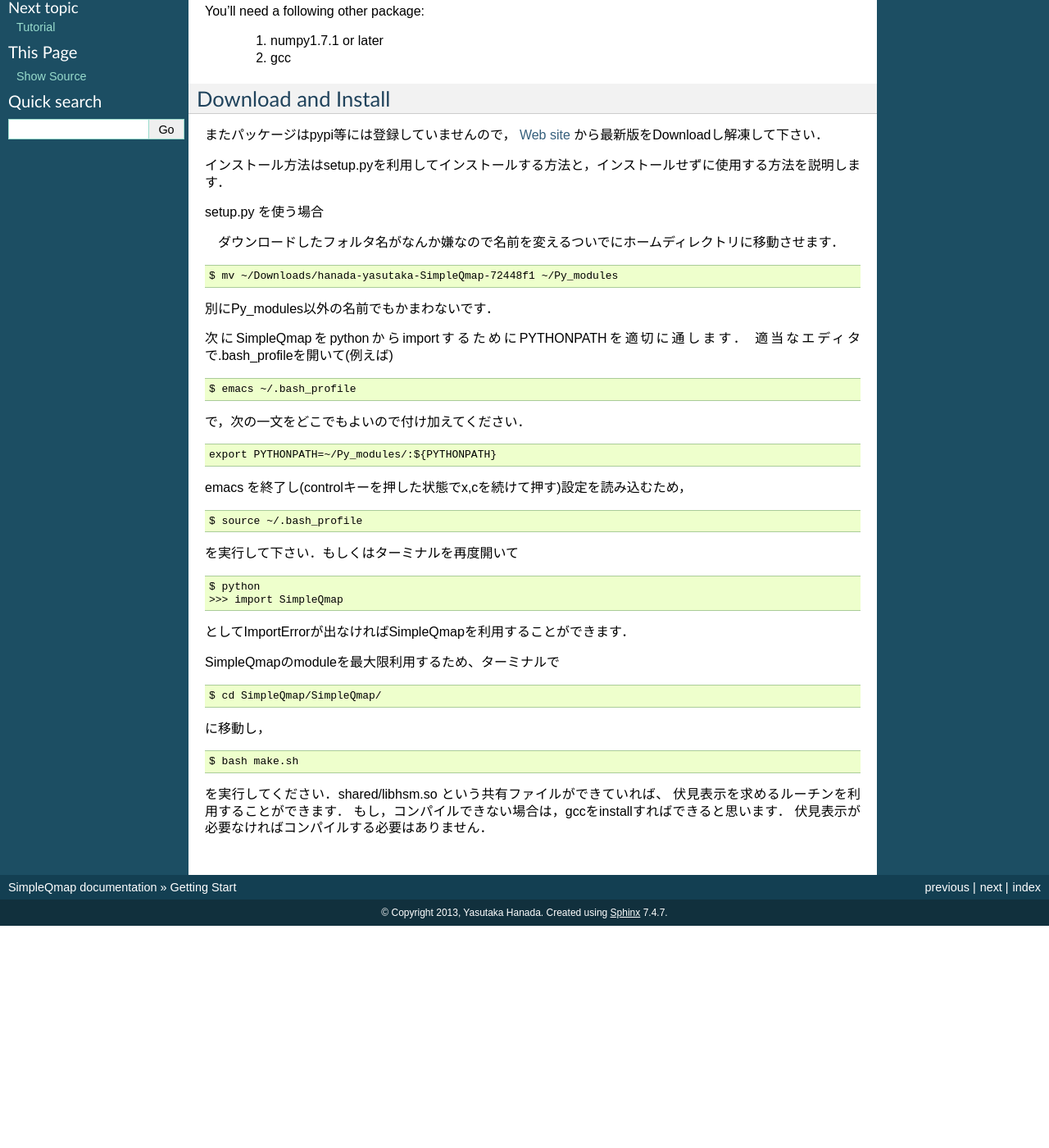
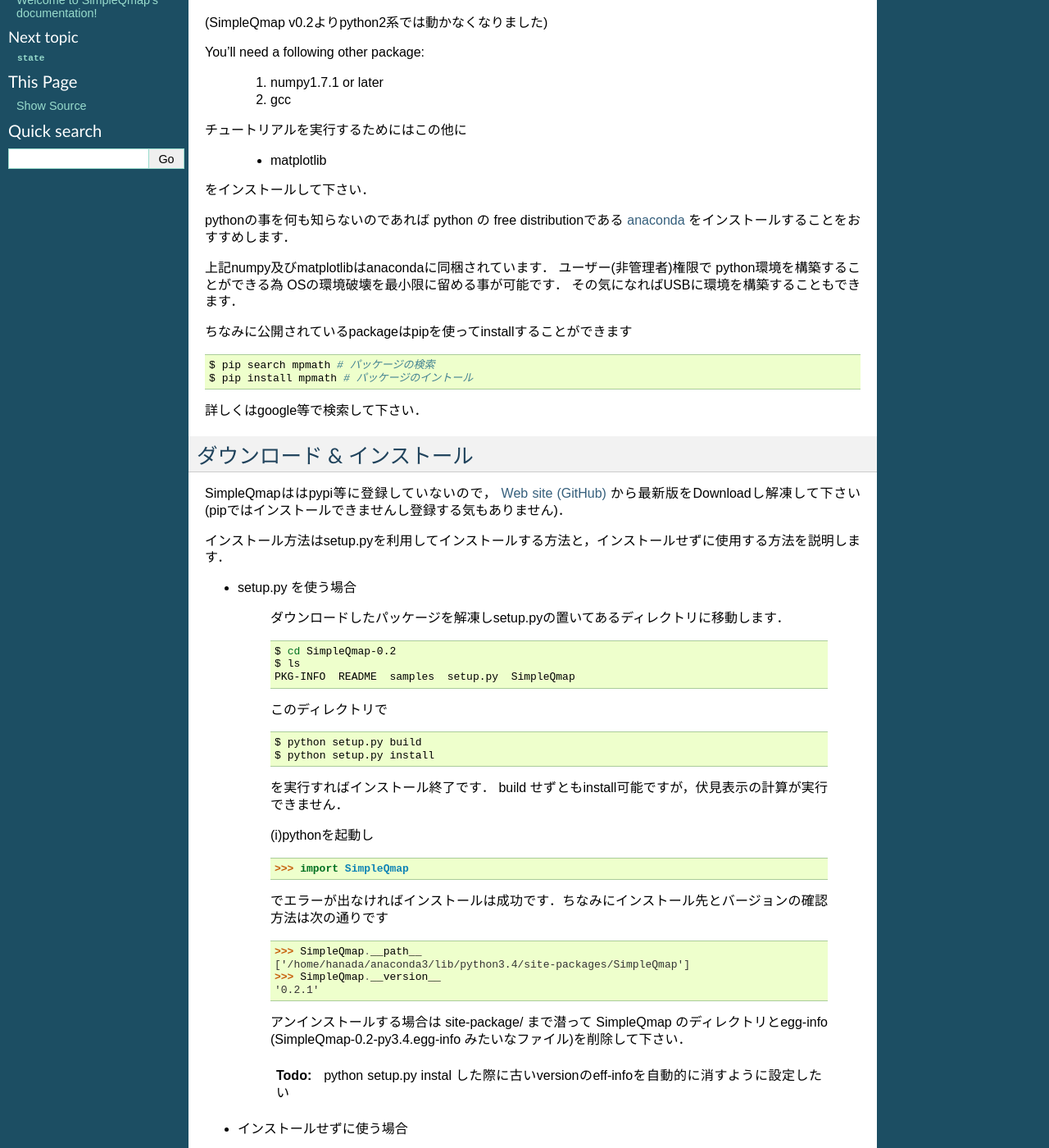
Before and after one commit to hanada-yasutaka/SimpleQmap, a Sphinx documentation site: the page built from docs/require.rst, in a window 1280 px wide and 1400 px high, scrolled down 203 px. Shown: the whole window at 82% size. Built offline with Sphinx 7.4.7, drawn with Linux system fonts in a browser that asks for light colours; pages that are not in the unit, such as notebooks, are missing from menus; before the commit the page ends 1332 px from its top, so only the background shows below that; some of the changed text lies outside the part shown.

```diff
--- a/docs/conf.py
+++ b/docs/conf.py
@@ -25,10 +25,13 @@ import sys, os
 
 # Add any Sphinx extension module names here, as strings. They can be extensions
 # coming with Sphinx (named 'sphinx.ext.*') or your custom ones.
-extensions = ['sphinx.ext.autodoc', 'numpydoc', 'sphinx.ext.mathjax', 'sphinx.ext.todo']
+sys.path.insert(0, os.path.abspath('.'))
+extensions = ['sphinx.ext.autodoc', 'numpydoc', 'mathjax', 'sphinx.ext.todo']
 
-mathjax_path = 'http://mathjax.connectmv.com/MathJax.js?config=default'
+#mathjax_path = "https://cdn.mathjax.org/mathjax/latest/MathJax.js?config=TeX-MML-AM_CHTML"
 todo_include_todos=True
+
+
 
 
 # Add any paths that contain templates here, relative to this directory.
--- a/docs/require.rst
+++ b/docs/require.rst
@@ -1,12 +1,13 @@
 ================
-Getting Start
+はじめに
 ================
 
-Requirements
+動作環境
 -------------
 
-Mac OS X or Linux environment (does not support Windows)
-SimpleQmap requires Python3.3 or later. It has been tested with Python3.4.
+Mac OS X か 一般的なLinux (windows機を持っていないので未検証)
+Python 3系でないと動きません．テストはpython3.4で行っています．
+
 (SimpleQmap v0.2よりpython2系では動かなくなりました)
 
 You'll need a following other package:
@@ -14,69 +15,139 @@ You'll need a following other package:
     1. numpy1.7.1 or later
     2. gcc
 
-Download and Install
+チュートリアルを実行するためにはこの他に
+
+    * matplotlib
+
+をインストールして下さい．
+
+pythonの事を何も知らないのであれば python の free distributionである
+`anaconda <https://www.continuum.io/downloads#_unix>`_
+をインストールすることをおすすめします．
+
+上記numpy及びmatplotlibはanacondaに同梱されています．
+ユーザー(非管理者)権限で python環境を構築することができる為
+OSの環境破壊を最小限に留める事が可能です．
+その気になればUSBに環境を構築することもできます．
+
+ちなみに公開されているpackageはpipを使ってinstallすることができます
+
+.. code-block:: bash
+
+    $ pip search mpmath # パッケージの検索
+    $ pip install mpmath # パッケージのイントール
+
+詳しくはgoogle等で検索して下さい．
+
+
+ダウンロード & インストール
 ---------------------------------
 
-またパッケージはpypi等には登録していませんので，
-`Web site <http://hanada-yasutaka.github.io/SimpleQmap/>`_
-から最新版をDownloadし解凍して下さい．
+SimpleQmapははpypi等に登録していないので，
+`Web site (GitHub) <http://hanada-yasutaka.github.io/SimpleQmap/>`_
+から最新版をDownloadし解凍して下さい(pipではインストールできませんし登録する気もありません)．
 
 インストール方法はsetup.pyを利用してインストールする方法と，インストールせずに使用する方法を説明します．
 
-setup.py を使う場合
+* setup.py を使う場合
+
+    ダウンロードしたパッケージを解凍しsetup.pyの置いてあるディレクトリに移動します．
+
+    .. code-block:: bash
+
+        $ cd SimpleQmap-0.2
+        $ ls
+        PKG-INFO  README  samples  setup.py  SimpleQmap
 
 
+    このディレクトリで
 
+    .. code-block:: bash
 
-　ダウンロードしたフォルタ名がなんか嫌なので名前を変えるついでにホームディレクトリに移動させます．
+        $ python setup.py build
+        $ python setup.py install
 
-.. code-block:: none
+    を実行すればインストール終了です．
+    build せずともinstall可能ですが，伏見表示の計算が実行できません．
 
-    $ mv ~/Downloads/hanada-yasutaka-SimpleQmap-72448f1 ~/Py_modules
+    (i)pythonを起動し
 
-別にPy_modules以外の名前でもかまわないです．
+    .. code-block:: python
 
-次にSimpleQmapをpythonからimportするためにPYTHONPATHを適切に通します．
-適当なエディタで.bash_profileを開いて(例えば)
+        >>> import SimpleQmap
 
-.. code-block:: none
+    でエラーが出なければインストールは成功です．ちなみにインストール先とバージョンの確認方法は次の通りです
 
-    $ emacs ~/.bash_profile
+    .. code-block:: python
 
-で，次の一文をどこでもよいので付け加えてください．
+        >>> SimpleQmap.__path__
+        ['/home/hanada/anaconda3/lib/python3.4/site-packages/SimpleQmap']
+        >>> SimpleQmap.__version__
+        '0.2.1'
 
-.. code-block:: none
+    アンインストールする場合は site-package/ まで潜って SimpleQmap のディレクトリとegg-info
+    (SimpleQmap-0.2-py3.4.egg-info みたいなファイル)を削除して下さい．
 
-    export PYTHONPATH=~/Py_modules/:${PYTHONPATH}
+    .. todo::
 
-emacs を終了し(controlキーを押した状態でx,cを続けて押す)設定を読み込むため，
+        python setup.py instal した際に古いversionのeff-infoを自動的に消すように設定したい
 
-.. code-block:: none
+* インストールせずに使う場合
 
-    $ source ~/.bash_profile
+    上記方法でインストールするのはソースパスが深い場所に潜ってしまうので，
+    SimpleQmapのソースコードをじかに編集したい場合すこし面倒になります．
+    インストールせずに使いたい場合は
+    展開したzipファイル内にあるSimpleQmapをディレクトリを
+    PYTHONPATHに設定して下さい．
 
-を実行して下さい．もしくはターミナルを再度開いて
+    例えばホームディレクトにPyModulesを作ったとして，そこにSimpleQmapを置く場合を例示にあげると，
+    展開したzipファイルの中にあるSimpleQmapを
 
-.. code-block:: none
+    .. code-block:: bash
 
-    $ python
-    >>> import SimpleQmap
+        $ unzip SimpleQmap-0.2.zip
+        $ mv SimpleQmap ~/PyModules/
 
-としてImportErrorが出なければSimpleQmapを利用することができます．
+    PYTHONPATHの設定はbashの場合
 
-SimpleQmapのmoduleを最大限利用するため、ターミナルで
+    .. code-block:: python
 
-.. code-block:: none
+        $ export PYTHONPATH=~/PyModules:${PYTHONPATH}
 
-    $ cd SimpleQmap/SimpleQmap/
+    とすれば設定できます．
+    (~/.bash_profile or ~/.bashrc に上記命令を記述すればターミナルを開くたびに自動でPYTHONPATHが設定されます．$は記述しないでくだい)．
 
-に移動し，
+    更に伏見表示の計算を行う為に
 
-.. code-block:: none
+    .. code-block:: bash
 
-    $ bash make.sh
+        $ cd ~/SimpleQmap
+        $ bash make.sh
 
-を実行してください．shared/libhsm.so という共有ファイルができていれば、
-伏見表示を求めるルーチンを利用することができます．
-もし，コンパイルできない場合は，gccをinstallすればできると思います．
-伏見表示が必要なければコンパイルする必要はありません．
+    を実行して下さい．ls を実行して shared/libhsm.so ファイルが作られていれば成功です．
+
+    PyModules のディレクトとは **異なる** ディレクトにに移動して(i)pythonを起動し
+
+    .. code-block:: python
+
+        >>> import SimpleQmap
+
+    を実行して何も出力されなければ設定完了です．もちろんpathは
+
+        >>> SimpleQmap.__path__
+        ['/home/hanada/PyModules/SimpleQmap']
+
+    です．
+
+    .. code-block:: python
+
+        >>> import SimpleQmap
+        ...
+        ImportError: No module named 'SimpleQmap'
+
+    となる場合はPYTHONPATHにホームディレクトリの短縮形(~/)を使わずにフルパスで設定してみて下さい．
+
+    .. code-block:: python
+
+        export PYTHONPATH=/home/youraccountname/PyModules:${PYTHONPATH} # for linux
+        export PYTHONPATH=/Users/youraccountname/PyModules:${PYTHONPATH} # for mac
--- a/docs/tutorial.rst
+++ /dev/null
@@ -1,129 +0,0 @@
-==========
-Tutorial
-==========
-
-本チュートリアルでは
-
-    1. numpy
-    2. matplotlib
-    3. SimpleQmap
-
-のパッケージを用います．
-sampleなので，参考程度と思ってください．
-
-Classical dynamics
-----------
-
-標準写像を用いた時間発展は
-
-.. literalinclude:: ./samples/cmap.py
-
-で行っている．位相空間中の軌道群をplotすると，このような結果が得られるはずである．
-
-.. figure:: ./samples/std.png
-   :scale: 200%
-   :height: 200px
-   :width: 200px
-   :align: center
-
-Quantum dynamics: initial value problem
-----------
-
-与えられた状態の時間発展を解く．
-いま初期条件として
-
-.. math::
-
-	\langle p | \psi_0 \rangle = \delta(p)
-
-を与える．SimpleQmapにおける時間発展は
-
-.. math::
-
-	\hat{U} = \exp[-\frac{i}{\hbar}T(\hat{p})] \exp[-\frac{i}{\hbar}V(\hat{q})]
-
-の演算順序で行われているので，初期条件をsetする際にFouier 逆変換を用いて
-
-.. math::
-
-	\langle q | \psi_0 \rangle = \sum_q \langle p | q \rangle \! \langle q | \psi_0 \rangle
-
-:math:`q` -表示に変換している．Sample コードは以下の通りである．
-
-.. literalinclude:: ./samples/evolv.py
-
-計算結果は
-
-.. figure:: ./samples/evolv_prep.png
-   :scale: 200%
-   :height: 200px
-   :width: 200px
-   :align: center
-
-となる．より詳しい解説は http://japanichaos.appspot.com/Quantum.html#id1 を参考にしてほしい．
-(x軸のscaleは :math:`2\pi` 倍すれば同一の結果である)
-
-
-Quantum dynamics: eigen value problem
-----------
-
-　次に時間発展演算子 :math:`\hat{U}` の固有値問題，
-
-.. math::
-
-	\hat{U} | \Psi_n\rangle = u_n | \Psi_n\rangle
-
-を解く．
-ここで， :math:`|\Psi_n\rangle` は(擬)固有状態，であり，
-:math:`u_n` は固有値である．
-Floquet の定理より
-
-.. math::
-
-	u_n = e^{-i\epsilon_n}
-
-として与えられ，
-:math:`\epsilon_n \in \mathbb{R}` は(擬)固有位相と呼ばれる．
-
-　Sampleコードは以下の通りである．
-
-.. literalinclude:: ./samples/eigen.py
-
-.. figure:: ./samples/eigen_values.png
-   :scale: 200%
-   :height: 200px
-   :width: 200px
-   :align: center
-
-Quantum dynamics: phase space representation
-----------
-
-　前節で固有値について説明したので，次に固有関数について調べる．
-固有関数 :math:`|\Psi_n \rangle` はq-表示やp-表示を用いることが慣例的であるが，
-古典力学(位相空間)との対応を考える上で伏見表示(擬位相空間分布)も重要になる．
-詳細な伏見表示定義はここでは説明しない．言葉で説明すると
-位相空間上を適当にgridを切り格子点にCoherent stateとの内積の絶対値2乗を取ることで位相空間における
-確率密度を測る方法である．
-
-　Sample コードは次の通りであるが，:doc:`require` の最後の bash make.sh を実行する必要がある．
-
-.. literalinclude:: ./samples/eigen_rep.py
-
-典型的な計算結果は
-
-.. |hsm1| image:: ./samples/eigen_state_0.png
-	:scale: 180%
-	:height: 200px
-	:width: 200px
-
-.. |hsm2| image:: ./samples/eigen_state_1.png
-	:scale: 180%
-	:height: 200px
-	:width: 200px
-
-
-+---------+---------+
-| |hsm1|  | |hsm2|  |
-+---------+---------+
-
-となる．
```
Also changed, not shown: docs/index.rst (+13 -4 lines), 1 other file.
